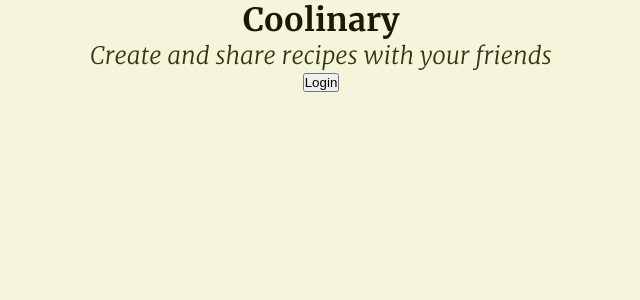
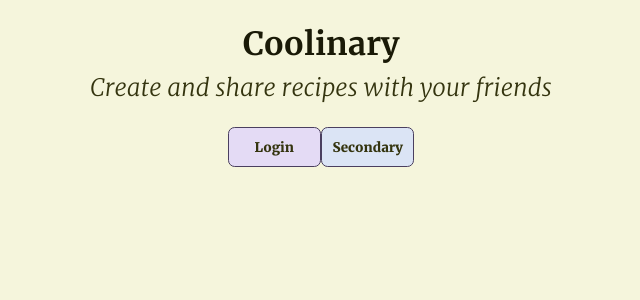
Before and after one commit to Alastair7/coolinary, a React (Vite) app in the folder Frontend/coolinary/: page / in a window 1280 px wide. Shown: the top 300 px of the page, without its empty margins (319-959 px from the left). Built offline with nearby package versions, Linux system fonts and the light colour scheme; no server answers.

Commit message:
Add Button component and starting style

```diff
--- a/Frontend/coolinary/package.json
+++ b/Frontend/coolinary/package.json
@@ -11,6 +11,7 @@
   },
   "dependencies": {
     "@auth0/auth0-react": "^2.2.4",
+    "classnames": "^2.5.1",
     "react": "^18.3.1",
     "react-dom": "^18.3.1",
     "react-router": "^7.0.1"
--- a/Frontend/coolinary/src/pages/Guest/GuestPage.scss
+++ b/Frontend/coolinary/src/pages/Guest/GuestPage.scss
@@ -1,3 +1,10 @@
+header {
+  display: flex;
+  flex-direction: column;
+  gap: 0.5em;
+  margin: 1.5em;
+}
+
 h1 {
   color: #1a1a07;
   font-weight: bold;
--- a/Frontend/coolinary/src/pages/Guest/GuestPage.tsx
+++ b/Frontend/coolinary/src/pages/Guest/GuestPage.tsx
@@ -1,4 +1,5 @@
 import { useAuth0 } from "@auth0/auth0-react";
+import { Button } from "../../shared/components/button/Button";
 import "./GuestPage.scss";
 
 export const GuestPage = () => {
@@ -17,7 +18,11 @@ export const GuestPage = () => {
         <h1>Coolinary</h1>
         <h2>Create and share recipes with your friends</h2>
       </header>
-      <button onClick={handleLogin}>Login</button>
+
+      <Button variant={"primary"} onClick={handleLogin}>
+        Login
+      </Button>
+      <Button variant="secondary">Secondary</Button>
     </>
   );
 };
--- /dev/null
+++ b/Frontend/coolinary/src/shared/components/button/Button.scss
@@ -0,0 +1,31 @@
+button {
+  font-family: "Merriweather";
+  font-weight: 900;
+  border-radius: 0.5em;
+  transition: ease-in 0.115s background-color;
+}
+
+.primary-button {
+  border: 0.5px solid #4a3f5f;
+  width: 7em;
+  height: 3em;
+  background-color: #e4dbf5;
+  color: #34340f;
+}
+
+.secondary-button {
+  font-family: "Merriweather";
+  border: 0.5px solid #4a3f5f;
+  width: 7em;
+  height: 3em;
+  background-color: #dbe4f5;
+  color: #34340f;
+}
+
+.primary-button:hover {
+  background-color: #ddd0f4;
+}
+
+.secondary-button:hover {
+  background-color: #c6daff;
+}
--- /dev/null
+++ b/Frontend/coolinary/src/shared/components/button/Button.tsx
@@ -0,0 +1,13 @@
+import "./Button.scss";
+
+type Props = React.ComponentProps<"button"> & {
+  variant: "primary" | "secondary";
+};
+
+let className: "primary-button" | "secondary-button" | "" = "";
+
+export const Button = ({ variant, ...props }: Props) => {
+  className = variant === "primary" ? "primary-button" : "secondary-button";
+
+  return <button className={className} {...props} />;
+};
```
Also changed, not shown: 1 other file (tests, documents, lock files or other folders).
